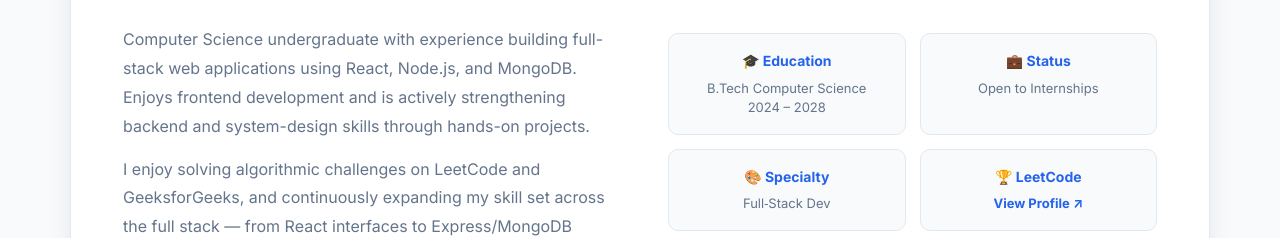
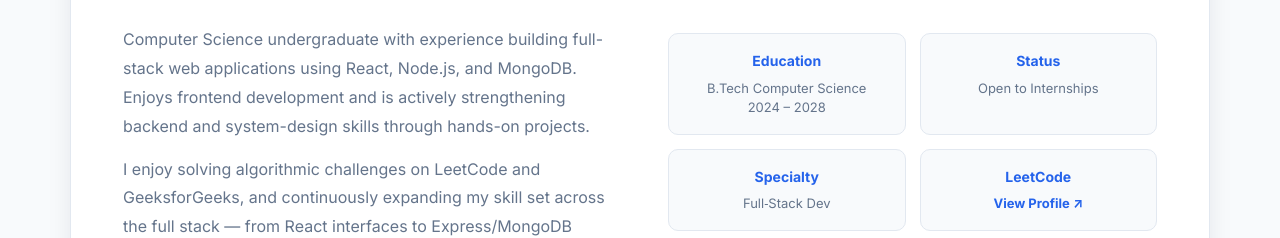
Before and after one commit to rewantritwik/portfolio, a website: page index.html in a window 1280 px wide. Shown: the part 982-1220 px from the top of the page. Drawn offline with Linux system fonts and the light colour scheme.

Commit message:
Updated project

```diff
--- a/index.html
+++ b/index.html
@@ -9,8 +9,6 @@
   <meta name="keywords"
     content="Rewant Ritwik, Portfolio, CSE, Full-stack Developer, React, Node.js, Express, MongoDB, Web Development, Software Internship" />
   <meta name="author" content="Rewant Ritwik" />
-
-  <!-- OpenGraph -->
   <meta property="og:title" content="Rewant Ritwik | Portfolio" />
   <meta property="og:description"
     content="Full-stack CSE undergraduate building scalable, production-ready web apps with React, Node.js, and MongoDB." />
@@ -25,34 +23,20 @@
 </head>
 
 <body>
-
-  <!-- Scroll Progress Bar -->
   <div id="scrollProgress"></div>
-
-  <!-- Toast Notification -->
   <div class="toast" id="toast"></div>
-
-  <!-- HEADER / NAVBAR -->
   <header class="nav">
     <div class="container navInner">
-
-      <!-- Social Icons -->
       <div class="socialIcons">
-
-        <!-- LeetCode -->
         <a href="https://leetcode.com/u/rewant2005/" target="_blank" rel="noopener noreferrer" aria-label="LeetCode">
           <img src="https://cdn.simpleicons.org/leetcode" alt="LeetCode" width="24" height="24">
         </a>
-
-        <!-- GeeksforGeeks -->
         <a href="https://www.geeksforgeeks.org/user/rewantlwep/" target="_blank" rel="noopener noreferrer"
           aria-label="GeeksforGeeks">
           <img src="https://cdn.simpleicons.org/geeksforgeeks" alt="GeeksforGeeks" width="24" height="24">
         </a>
 
       </div>
-
-      <!-- Navigation -->
       <div class="navControls">
         <nav class="navLinks" aria-label="Primary Navigation">
           <a href="#home" class="active">Home</a>
@@ -62,12 +46,7 @@
 
         </nav>
       </div>
-
-
-
-      <!-- Dark / Light Theme Toggle -->
       <button class="themeToggle" id="themeToggle" aria-label="Toggle Theme" title="Toggle dark/light theme">
-        <!-- Sun Icon (shown in dark mode) -->
         <svg class="sunIcon" viewBox="0 0 24 24" style="display:none;">
           <circle cx="12" cy="12" r="5"></circle>
           <line x1="12" y1="1" x2="12" y2="3"></line>
@@ -79,13 +58,10 @@
           <line x1="4.22" y1="19.78" x2="5.64" y2="18.36"></line>
           <line x1="18.36" y1="5.64" x2="19.78" y2="4.22"></line>
         </svg>
-        <!-- Moon Icon (shown in light mode) -->
         <svg class="moonIcon" viewBox="0 0 24 24">
           <path d="M21 12.79A9 9 0 1 1 11.21 3 7 7 0 0 0 21 12.79z"></path>
         </svg>
       </button>
-
-      <!-- Hamburger for Mobile -->
       <button class="hamburger" id="menuBtn" aria-label="Open navigation menu">
         <span></span><span></span><span></span>
       </button>
@@ -94,13 +70,9 @@
 
 
   </header>
-
-  <!-- HERO SECTION -->
   <main id="home" class="hero">
     <div class="container">
       <div class="heroGrid">
-
-        <!-- Left: Headline & Intro -->
         <section class="reveal">
           <span class="eyebrow"><span class="dot"></span> Available for internships &amp; collaborations</span>
           <h1 class="headline">Full‑stack CSE student building <span class="gradientText">scalable,
@@ -119,8 +91,6 @@
             <a class="btn" href="Rewant_Ritwik_Resume.pdf" download>Download Resume</a>
           </div>
         </section>
-
-        <!-- Right: Profile Card -->
         <aside class="heroCard reveal">
           <div class="heroCardHeader">
             <div class="profileMini">
@@ -150,8 +120,6 @@
       </div>
     </div>
   </main>
-
-  <!-- ABOUT SECTION -->
   <section id="about" class="section">
     <div class="container">
       <div class="card reveal">
@@ -173,19 +141,19 @@
           <div class="innerCard">
             <div class="academicGrid">
               <div class="academicCard">
-                <h4>🎓 Education</h4>
+                <h4>Education</h4>
                 <p>B.Tech Computer Science<br />2024 – 2028</p>
               </div>
               <div class="academicCard">
-                <h4>💼 Status</h4>
+                <h4>Status</h4>
                 <p>Open to Internships</p>
               </div>
               <div class="academicCard">
-                <h4>🎨 Specialty</h4>
+                <h4>Specialty</h4>
                 <p>Full‑Stack Dev</p>
               </div>
               <div class="academicCard">
-                <h4>🏆 LeetCode</h4>
+                <h4>LeetCode</h4>
                 <p><a href="https://leetcode.com/u/rewant2005/" target="_blank" rel="noopener"
                     style="color:var(--accent);font-weight:700;">View Profile ↗</a></p>
               </div>
@@ -195,8 +163,6 @@
       </div>
     </div>
   </section>
-
-  <!-- SKILLS SECTION -->
   <section id="skills" class="section">
     <div class="container">
       <div class="card reveal">
@@ -281,8 +247,6 @@
       </div>
     </div>
   </section>
-
-  <!-- PROJECTS SECTION -->
   <section id="projects" class="section">
     <div class="container">
       <div class="card reveal">
@@ -296,8 +260,6 @@
 
         </div>
         <div class="projectsGrid">
-
-          <!-- Project 1 -->
           <article class="project reveal tilt" data-tags="all fullstack" data-tilt
             style="position: relative; overflow: hidden;">
             <img class="projectImg" src="images/projects/Screenshot 2026-07-31 123726.png"
@@ -338,8 +300,6 @@
               </div>
             </details>
           </article>
-
-          <!-- Project 2 -->
           <article class="project reveal tilt" data-tags="all python" data-tilt
             style="position: relative; overflow: hidden;">
             <img class="projectImg" src="images/projects/image.png" alt="Float Chat screenshot" />
@@ -379,8 +339,6 @@
               </div>
             </details>
           </article>
-
-          <!-- project 3 -->
           <article class="project reveal tilt" data-tags="all frontend" data-tilt
             style="position: relative; overflow: hidden;">
             <img class="projectImg" src="images/projects/Screenshot 2026-07-31 124502.png" alt="Myntra screenshot" />
@@ -418,8 +376,6 @@
               </div>
             </details>
           </article>
-
-          <!-- project 34-->
           <article class="project reveal tilt" data-tags="all frontend" data-tilt
             style="position: relative; overflow: hidden;">
             <img class="projectImg" src="images/projects/image copy.png" alt="strike screenshot" />
@@ -458,17 +414,12 @@
         </div>
       </div>
   </section>
-
-
-  <!-- FOOTER -->
   <footer>
     <div class="container footerRow">
       <span>© <span id="year"></span> Rewant Ritwik. Built with passion &amp; code.</span>
       <span>Computer Science Student • Full‑Stack Developer</span>
     </div>
   </footer>
-
-  <!-- Back to Top Button -->
   <button class="backToTop" id="backToTopBtn" aria-label="Scroll back to top" title="Back to top">
     <svg viewBox="0 0 24 24">
       <polyline points="18 15 12 9 6 15"></polyline>
```
Also changed, not shown: style.css (+0 -22 lines).
